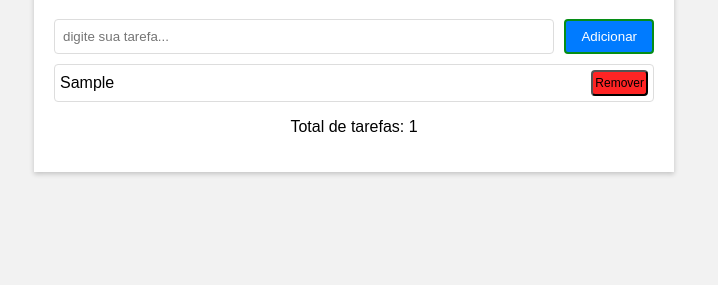
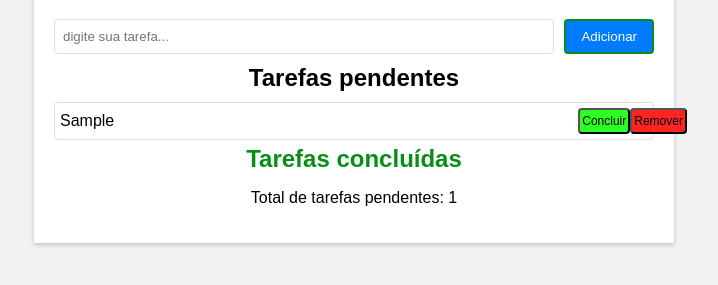
Before and after one commit to moisesoliveira475/basic_tasks, a plain HTML site: page index.html in a window 1280 px wide. Both pictures are taken after typing "Sample" into the empty fields and a click on the button "Adicionar". Shown: the part 131-416 px from the top of the page, without its empty margins (286-1004 px from the left). Drawn offline with Linux system fonts and the light colour scheme.

Commit message:
add completedTaskList, finish_btn & docs functions

```diff
--- a/index.html
+++ b/index.html
@@ -16,10 +16,15 @@
             <button onclick="addTask()">Adicionar</button>
         </div>
         <div class="task-list" id="task-list">
+            <h2>Tarefas pendentes</h2>
             <!--Tarefas adicionadas aparecerão aqui-->
         </div>
+        <div class="completed-task-list" id="completed-task-list">
+            <h2>Tarefas concluídas</h2>
+            <!--Lista de tarefas concluídas-->
+        </div>
         <p>
-            Total de tarefas: <span id="task-count">0</span>
+            Total de tarefas pendentes: <span id="task-count">0</span>
         </p>
     </div>
     <script src="script.js"></script>
--- a/script.js
+++ b/script.js
@@ -1,6 +1,23 @@
+/**
+ * @file This file contains functions to manage a task list.
+ * @version 1.0.0
+ */
+
+/**
+ * @type {number} taskCount - The number of tasks in the list
+ */
+
 let taskCount = 0;
 
-// Função para criar elementos
+/**
+ * Creates an HTML element with the specified tag name, text content, class name, and event listener.
+ * @param {string} tagName - The tag name of the element to create
+ * @param {string} [textContent] - The text content of the element to create
+ * @param {string} [className] - The class name of the element to create
+ * @param {function} [eventListener] - The event listener function for the element to create
+ * @returns {HTMLElement} The created HTML element
+ */
+
 function createElement(tagName, textContent, className, eventListener) {
     const element = document.createElement(tagName);
     if (textContent) {
@@ -15,18 +32,51 @@ function createElement(tagName, textContent, className, eventListener) {
     return element
 }
 
+/**
+ * The input element for adding tasks
+ * @type {HTMLInputElement}
+ */
+
 const taskInput = document.getElementById(`task-input`);
 
-// Função para criar item na lista de tarefas
+/**
+ * Creates a task list item with the specified task input value.
+ * @param {string} taskInputValue - The value of the task input
+ * @returns {HTMLElement} The created task list item
+ */
+
 function createTaskListItem(taskInputValue) {
     const taskListItem = createElement(`div`, taskInputValue, `task-list-item`);
     const removeButton = createElement(`button`, `Remover`, `btn-rm-tasks`, () => {
     removeTaskListItem(taskListItem);
 });
+    const finishButton = createElement(`button`, `Concluir`, `btn-finish-task`, () => {
+    completeTaskListItem(taskListItem);
+    });
+
+    taskListItem.appendChild(finishButton);
     taskListItem.appendChild(removeButton);
     return taskListItem
-}
-// Função para remover item da lista de tarefas
+};
+
+/**
+ * Completes the specified task list item.
+ * @param {HTMLElement} taskListItem - The task list item to complete
+ */
+
+function completeTaskListItem(taskListItem) {
+    taskListItem.classList.add(`completed`);
+    const completedTaskList = document.getElementById(`completed-task-list`);
+    completedTaskList.appendChild(taskListItem);
+    taskCount--;
+    updateTaskCount();
+};
+
+/**
+ * Removes the specified task list item.
+ * @param {HTMLElement} taskListItem - The task list item to remove
+ */
+
 function removeTaskListItem(taskListItem) {
     taskListItem.classList.add(`removing`);
     setTimeout(() => {
@@ -41,7 +91,11 @@ function removeTaskListItem(taskListItem) {
         taskListItem.classList.add(`removing`);
     }
 }
-// Função para adicionar tarefa
+
+/**
+ * Adds a task to the task list.
+ */
+
 function addTask() {
     const taskList = document.getElementById(`task-list`);
     if (taskInput.value.trim() !== ``) {
@@ -52,12 +106,16 @@ function addTask() {
         taskInput.value = ``;
     }
 }
-// função para atualização do contador de tarefas
+
+/**
+ * Updates the task count element with the current task count.
+ */
+
 function updateTaskCount() {
     const taskCountElement = document.getElementById(`task-count`);
     taskCountElement.textContent = taskCount;
 }
-//
+
 taskInput.addEventListener(`keydown`, (event) => {
     if (event.key === `Enter` && taskInput.value.trim() !== ``) {
         addTask()
--- a/style.css
+++ b/style.css
@@ -4,7 +4,6 @@ body {
     background-color: #f2f2f2;
     margin: 0
 }
-
 .container {
     max-width: 600px;
     margin: 0 auto;
@@ -46,6 +45,11 @@ h1 {
     overflow-y: y;
     transition: max-height 0.3s ease-in-out;
 }
+.task-list > h2 {
+    text-align: center;
+    margin: 0;
+    margin-bottom: 10px;
+}
 .task-list-item.removing {
     max-height: 0;
 }
@@ -63,6 +67,13 @@ h1 {
     opacity: 0;
     transition: opacity 0.3s ease-in-out;
 }
+.completed-task-list {
+    color: #068e16;
+}
+.completed-task-list > h2 {
+    margin: 0;
+    margin-bottom: 10px;
+}
 .btn-rm-tasks {
     padding: 4px 2px;
     background-color: rgb(255, 36, 36);
@@ -71,3 +82,14 @@ h1 {
     font-size: 0.75em;
     margin-left: auto;
 }
+.completed {
+
+}
+.btn-finish-task {
+    padding: 4px 2px;
+    background-color: rgb(43, 255, 36);
+    border-radius: 4px;
+    cursor: pointer;
+    font-size: 0.75em;
+    margin-left: 29rem;
+}
```
